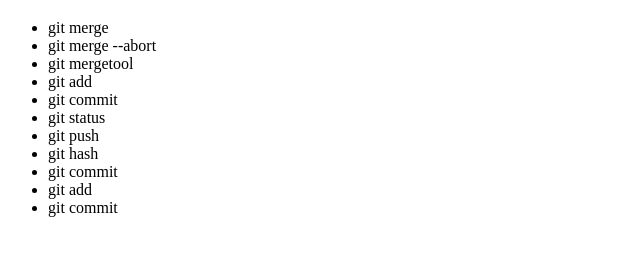
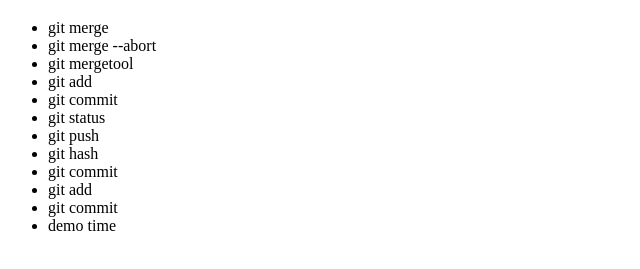
Before and after one commit to 0tieno/resolve-git-merge-conflicts, a plain HTML site: page index.html in a window 1280 px wide. Shown: the part 61-330 px from the top of the page, without its empty margins (0-640 px from the left). Drawn offline with Linux system fonts and the light colour scheme.

Commit message:
chore: Add "demo time" to the list of git commands

```diff
--- a/index.html
+++ b/index.html
@@ -19,6 +19,7 @@
         <li>git commit</li>
         <li>git add</li>
         <li>git commit</li>
+        <li>demo time</li>
     </ul>
 </body>
 </html>
```
